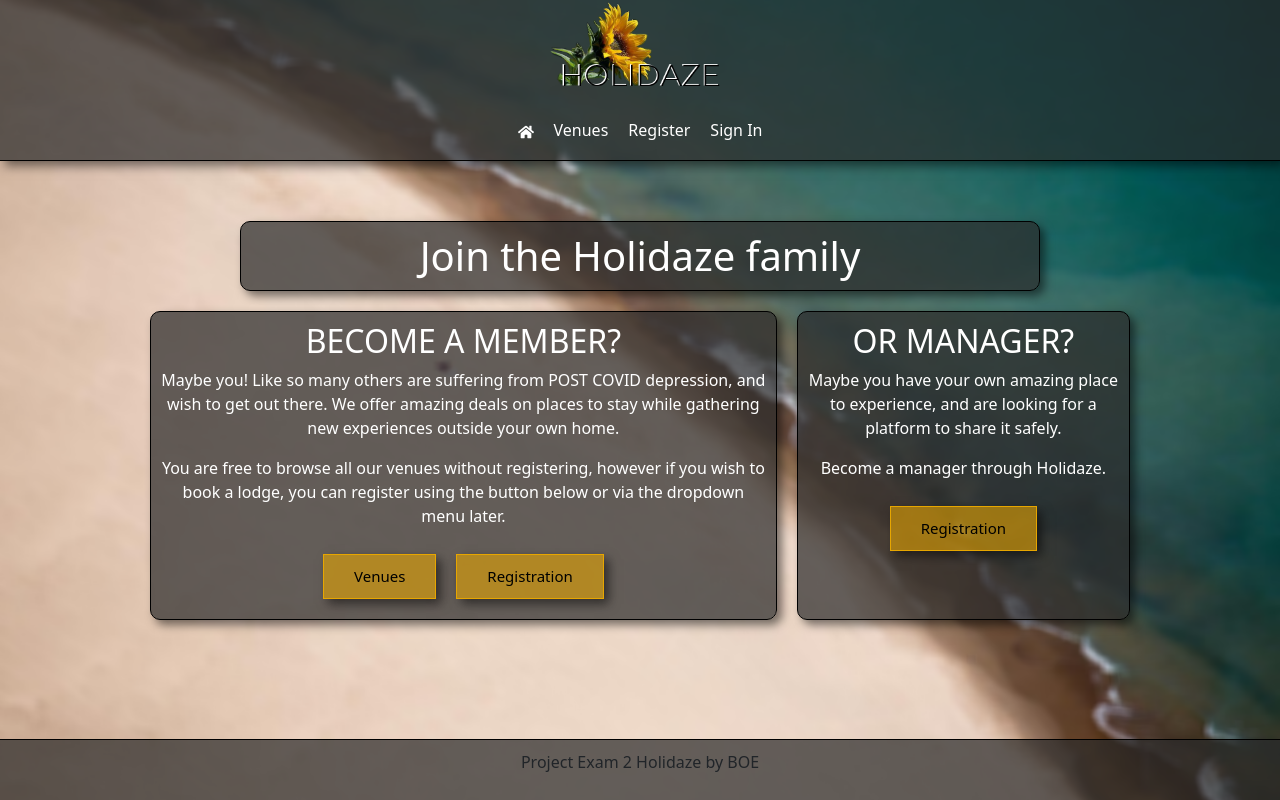
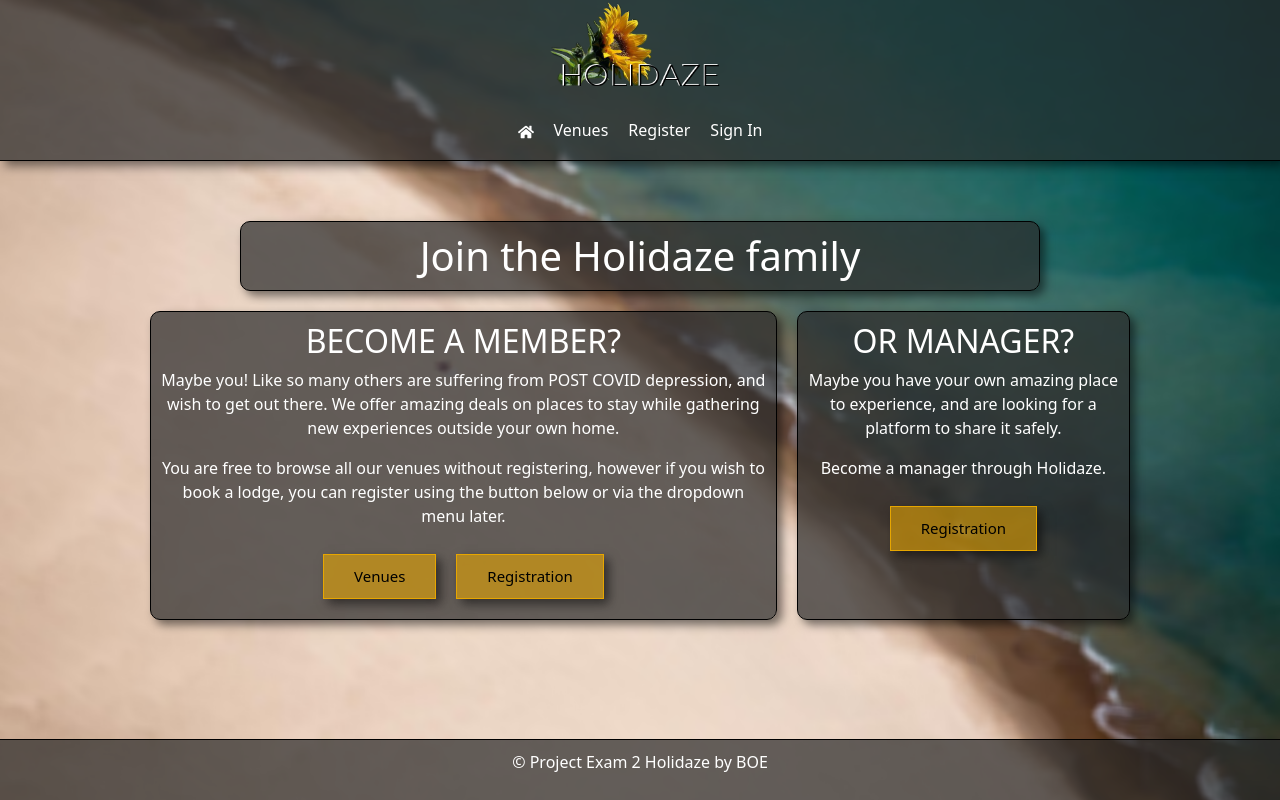
Before and after one commit to th3boe/project-exam-2-holidaze, a React (Create React App) app: page / in a window 1280 px wide. Built offline with nearby package versions, Linux system fonts and the light colour scheme; the HTML template or start-up script is replaced by a standard one.

Commit message:
footer updated

```diff
--- a/src/components/Layout/Footer/footer.module.css
+++ b/src/components/Layout/Footer/footer.module.css
@@ -5,3 +5,7 @@ footer {
   text-align: center;
   width: 100%;
 }
+
+.footer {
+  color: white;
+}
--- a/src/components/Layout/Footer/index.jsx
+++ b/src/components/Layout/Footer/index.jsx
@@ -1,9 +1,9 @@
-import "./footer.module.css";
+import styles from "./footer.module.css";
 
 export default function Footer() {
   return (
-    <footer>
-      <p>Project Exam 2 Holidaze by BOE</p>
+    <footer className={styles.footer}>
+      <p>&copy; Project Exam 2 Holidaze by BOE</p>
     </footer>
   );
 }
```
